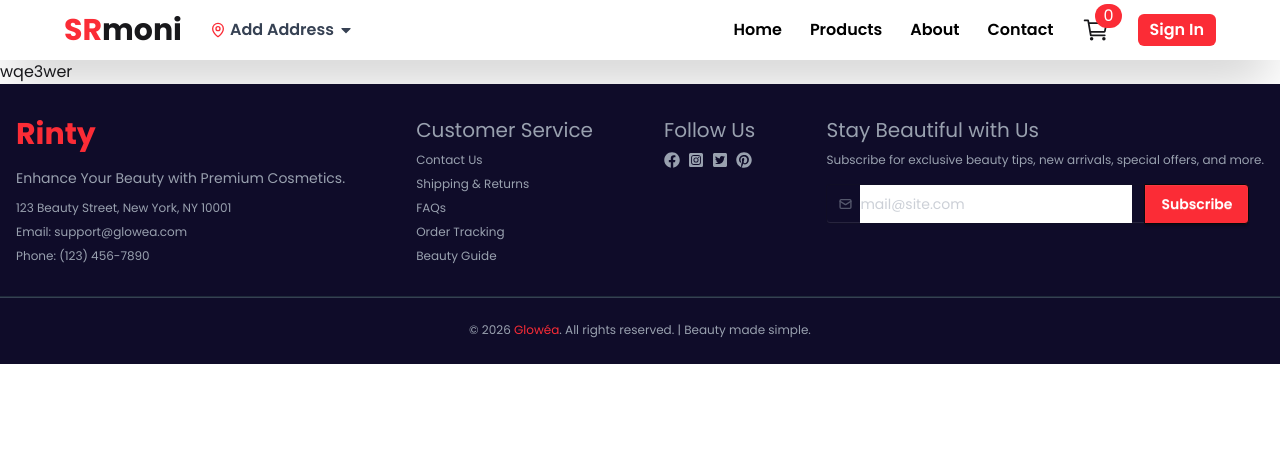
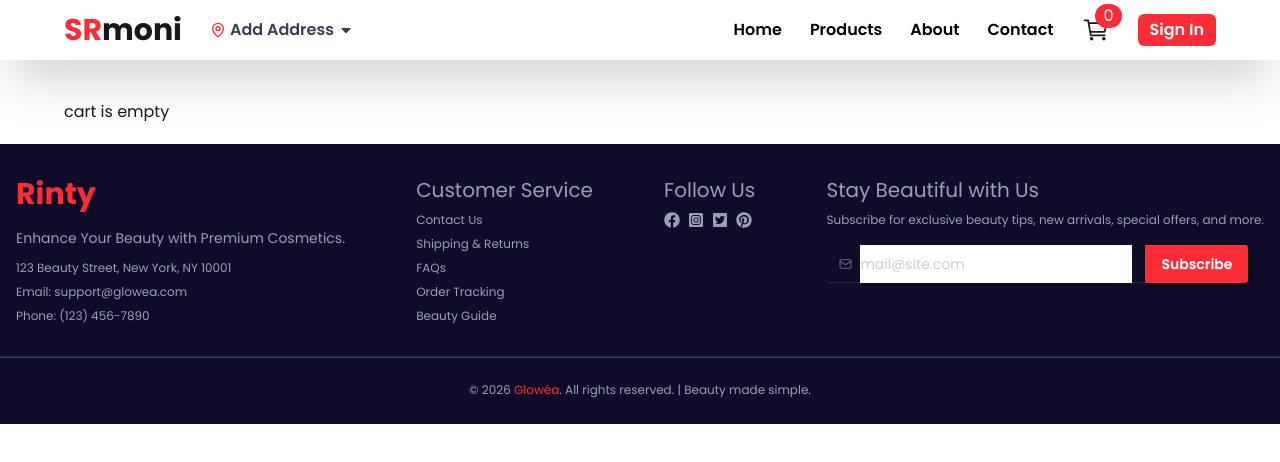
Before and after one commit to rintymoni01/Ecommerce-Website, a React (Vite) app: page /cart in a window 1280 px wide. Shown: the top 462 px of the page. Built offline with nearby package versions, Linux system fonts and the light colour scheme; no server answers.

Commit message:
h1 tag add

```diff
--- a/src/Pages/Cart/Cart.jsx
+++ b/src/Pages/Cart/Cart.jsx
@@ -1,10 +1,19 @@
+import { useCart } from "../../Contex/CardContex";
 
 
 
 const Cart = () => {
+    const {cartItem} = useCart()
     return (
-        <div>
-       wqe3wer
+        <div className="mt-10 max-w-6xl mx-auto mb-5">
+      {
+        cartItem.length > 0 ? <div>
+            <h1 className="font-bold text-2xl ">My Cart ({cartItem.length})</h1>
+            <div>
+                <div className="mt-10"></div>
+            </div>
+        </div>: <div>cart is empty</div>
+      }
         </div>
     );
 };
```
